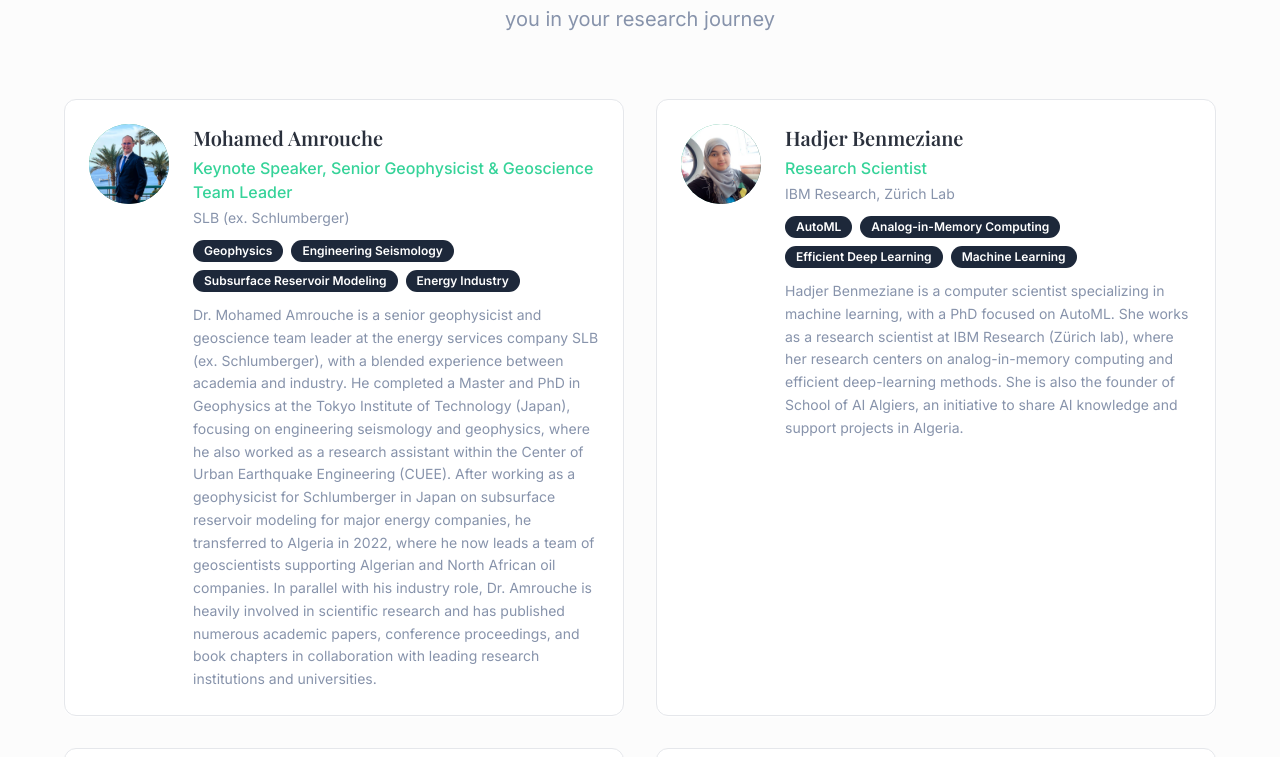
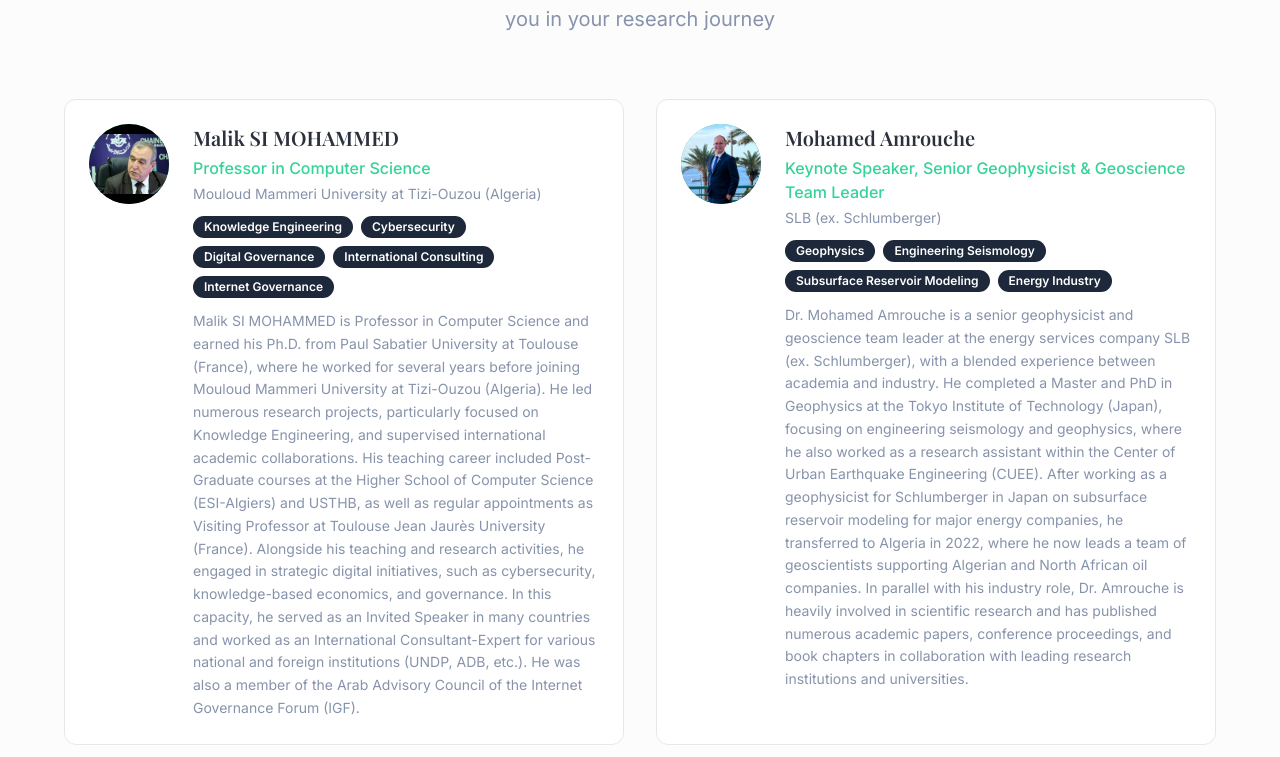
Before and after one commit to Meyssa/startdoc-website, a React (Vite) app: page / in a window 1280 px wide. Shown: the part 3927-4684 px from the top of the page. Built offline with nearby package versions, Linux system fonts and the light colour scheme.

Commit message:
Add new speaker profile

```diff
--- a/src/components/SpeakersSection.tsx
+++ b/src/components/SpeakersSection.tsx
@@ -7,9 +7,24 @@ import meyssaImage from "@/assets/speakers/image0.jpg";
 import hadjerImage from "@/assets/speakers/HB.jpg";
 import amroucheImage from "@/assets/speakers/Profile_Amrouche.jpg";
 import berrimiImage from "@/assets/speakers/image (2).png";
+import siMohammedImage from "@/assets/speakers/MSM Photo Conf.jpg";
 
 const SpeakersSection = () => {
   const speakers = [
+    {
+      name: "Malik SI MOHAMMED",
+      title: "Professor in Computer Science",
+      institution: "Mouloud Mammeri University at Tizi-Ouzou (Algeria)",
+      expertise: [
+        "Knowledge Engineering",
+        "Cybersecurity",
+        "Digital Governance",
+        "International Consulting",
+        "Internet Governance"
+      ],
+      bio: "Malik SI MOHAMMED is Professor in Computer Science and earned his Ph.D. from Paul Sabatier University at Toulouse (France), where he worked for several years before joining Mouloud Mammeri University at Tizi-Ouzou (Algeria). He led numerous research projects, particularly focused on Knowledge Engineering, and supervised international academic collaborations. His teaching career included Post-Graduate courses at the Higher School of Computer Science (ESI-Algiers) and USTHB, as well as regular appointments as Visiting Professor at Toulouse Jean Jaurès University (France). Alongside his teaching and research activities, he engaged in strategic digital initiatives, such as cybersecurity, knowledge-based economics, and governance. In this capacity, he served as an Invited Speaker in many countries and worked as an International Consultant-Expert for various national and foreign institutions (UNDP, ADB, etc.). He was also a member of the Arab Advisory Council of the Internet Governance Forum (IGF).",
+      image: siMohammedImage
+    },
     {
       name: "Mohamed Amrouche",
       title: "Keynote Speaker, Senior Geophysicist & Geoscience Team Leader",
```
Also changed, not shown: src/assets/speakers/MSM Photo Conf.jpg (added).
